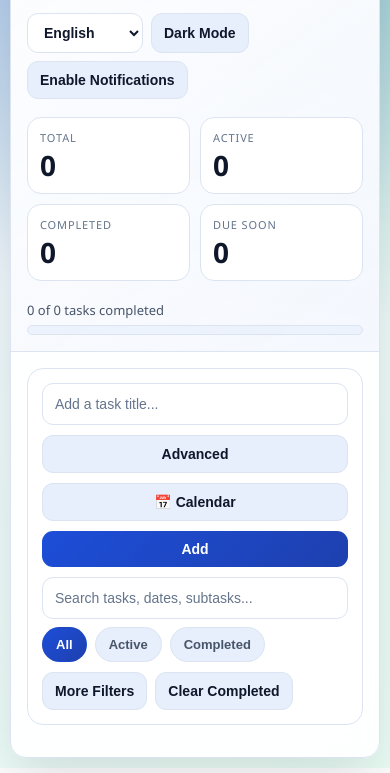
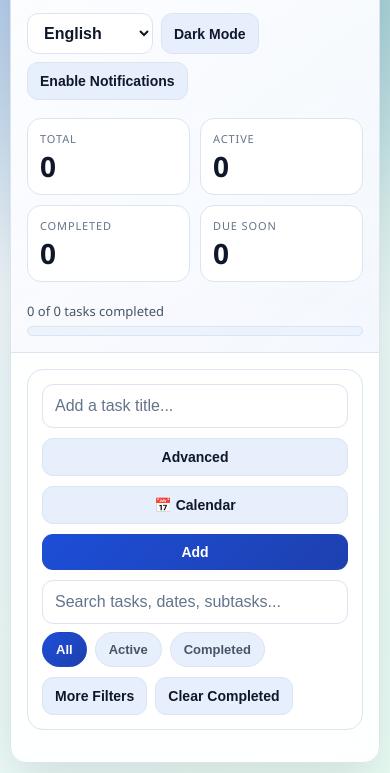
Before and after one commit to DiegoDevHQ/portfolio, a website: page tasktracker.html in a window 390 px wide. Shown: the part 102-875 px from the top of the page. Drawn offline with Linux system fonts and the light colour scheme; a script that the page names is missing.

Commit message:
Add files via upload

```diff
--- a/tasktracker.html
+++ b/tasktracker.html
@@ -2,7 +2,7 @@
 <html lang="en">
 <head>
     <meta charset="UTF-8">
-    <meta name="viewport" content="width=device-width, initial-scale=1.0">
+    <meta name="viewport" content="width=device-width, initial-scale=1, viewport-fit=cover">
     <title>Task Tracker 2.0</title>
     <script src="https://cdn.jsdelivr.net/npm/js-confetti@0.12.0/dist/js-confetti.browser.js"></script>
     <style>
@@ -520,6 +520,13 @@
 
             .composer-row .btn {
                 width: 100%;
+            }
+
+            .field,
+            .datetime,
+            .search,
+            .select {
+                font-size: 16px;
             }
         }
     </style>
```
